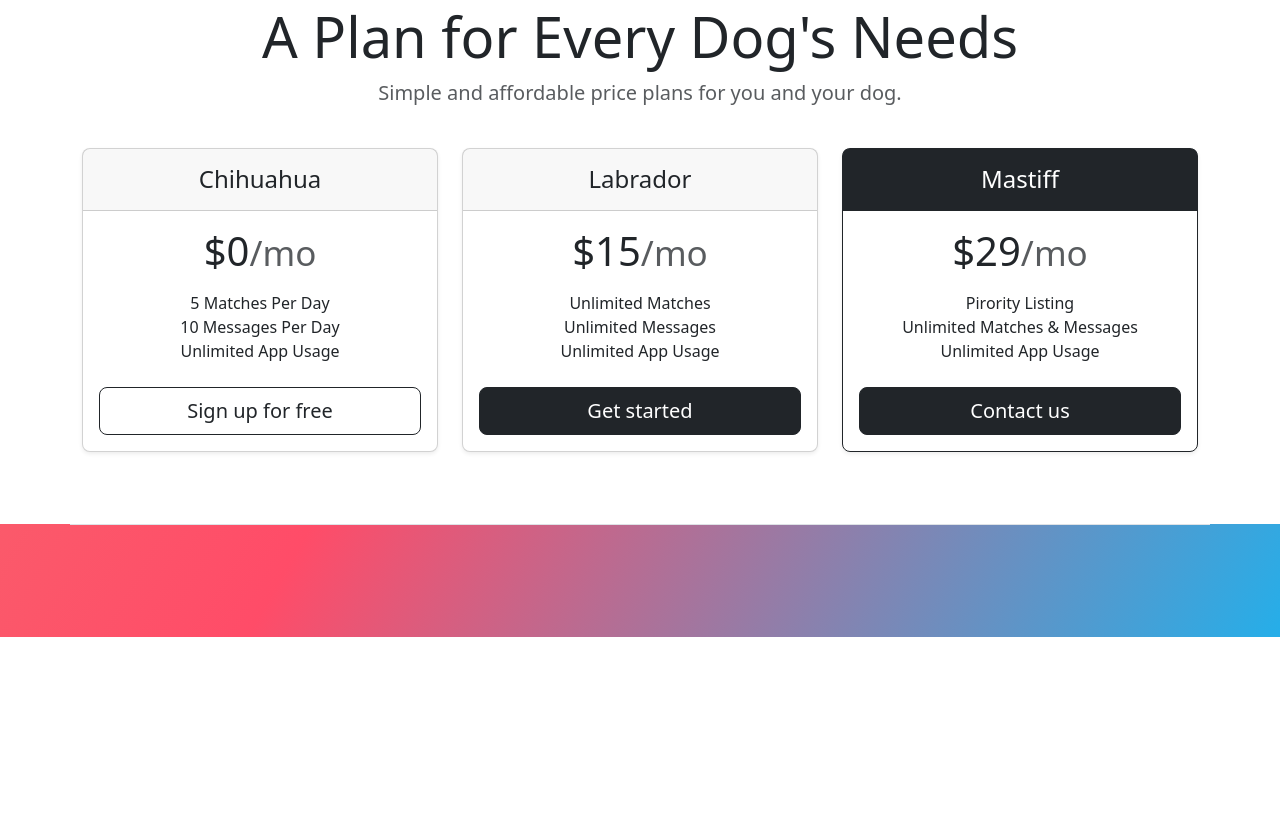
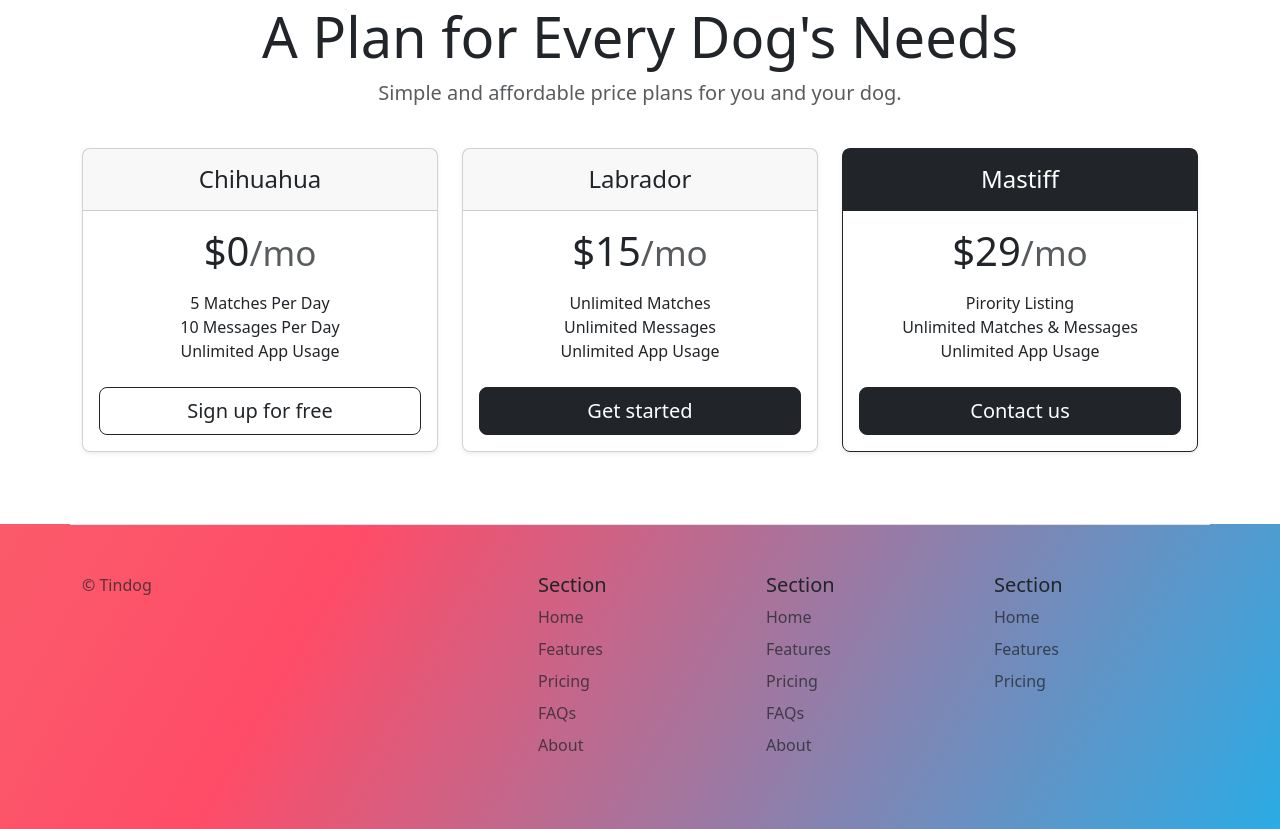
Before and after one commit to DevEnProgreso/Tinder-Dogs-Webpage, a plain HTML site: page index.html in a window 1280 px wide. Shown: the part 1601-2430 px from the top of the page. Before the commit the page ends 2238 px from the top, so only its background shows below. Drawn offline with nearby package versions, Linux system fonts and the light colour scheme.

Commit message:
fourth commit

```diff
--- a/index.html
+++ b/index.html
@@ -340,7 +340,71 @@
         <footer
           class="row row-cols-1 row-cols-sm-2 row-cols-md-5 py-5 mt-5 border-top"
         >
+          <div class="col mb-3">
+            <p class="text-body-secondary">© Tindog</p>
+          </div>
           <div class="col mb-3"></div>
+          <div class="col mb-3">
+            <h5>Section</h5>
+            <ul class="nav flex-column">
+              <li class="nav-item mb-2">
+                <a href="#" class="nav-link p-0 text-body-secondary">Home</a>
+              </li>
+              <li class="nav-item mb-2">
+                <a href="#" class="nav-link p-0 text-body-secondary"
+                  >Features</a
+                >
+              </li>
+              <li class="nav-item mb-2">
+                <a href="#" class="nav-link p-0 text-body-secondary">Pricing</a>
+              </li>
+              <li class="nav-item mb-2">
+                <a href="#" class="nav-link p-0 text-body-secondary">FAQs</a>
+              </li>
+              <li class="nav-item mb-2">
+                <a href="#" class="nav-link p-0 text-body-secondary">About</a>
+              </li>
+            </ul>
+          </div>
+          <div class="col mb-3">
+            <h5>Section</h5>
+            <ul class="nav flex-column">
+              <li class="nav-item mb-2">
+                <a href="#" class="nav-link p-0 text-body-secondary">Home</a>
+              </li>
+              <li class="nav-item mb-2">
+                <a href="#" class="nav-link p-0 text-body-secondary"
+                  >Features</a
+                >
+              </li>
+              <li class="nav-item mb-2">
+                <a href="#" class="nav-link p-0 text-body-secondary">Pricing</a>
+              </li>
+              <li class="nav-item mb-2">
+                <a href="#" class="nav-link p-0 text-body-secondary">FAQs</a>
+              </li>
+              <li class="nav-item mb-2">
+                <a href="#" class="nav-link p-0 text-body-secondary">About</a>
+              </li>
+            </ul>
+          </div>
+          <div class="col mb-3">
+            <h5>Section</h5>
+            <ul class="nav flex-column">
+              <li class="nav-item mb-2">
+                <a href="#" class="nav-link p-0 text-body-secondary">Home</a>
+              </li>
+              <li class="nav-item mb-2">
+                <a href="#" class="nav-link p-0 text-body-secondary"
+                  >Features</a
+                >
+              </li>
+              <li class="nav-item mb-2">
+                <a href="#" class="nav-link p-0 text-body-secondary">Pricing</a>
+              </li>
+              <li class="nav-item mb-2"><a href="#" class=""></a></li>
+            </ul>
+          </div>
         </footer>
       </div>
     </section>
```
